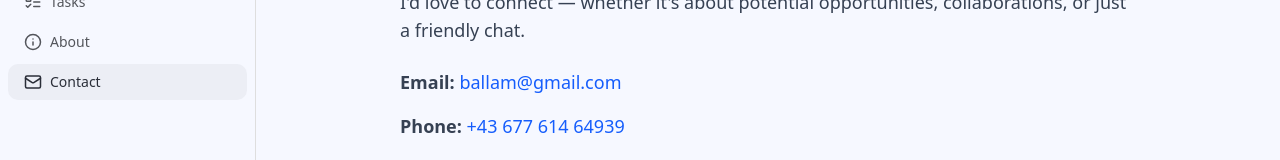
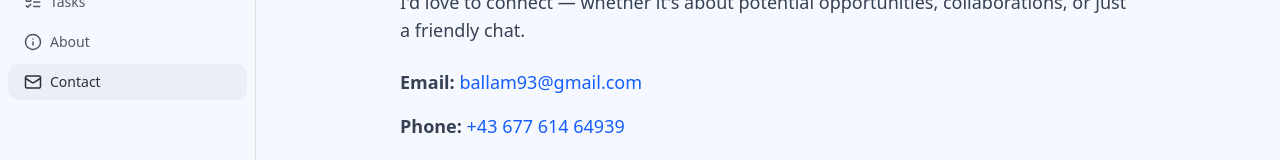
Before and after one commit to Ballam22/next-js-task-manager, a Next.js app: page /contact in a window 1280 px wide. Shown: the part 164-324 px from the top of the page. Built offline with nearby package versions, Linux system fonts and the light colour scheme.

Commit message:
Contact email change

```diff
--- a/app/contact/page.tsx
+++ b/app/contact/page.tsx
@@ -21,7 +21,7 @@ export default function ContactPage() {
             href="mailto:your.email@example.com"
             className="text-blue-600 hover:underline"
           >
-            ballam@gmail.com
+            ballam93@gmail.com
           </a>
         </li>
         <li>
```
